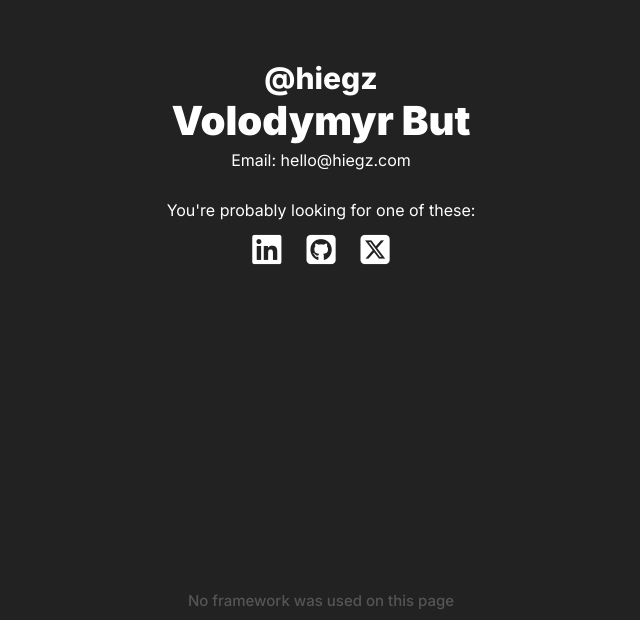
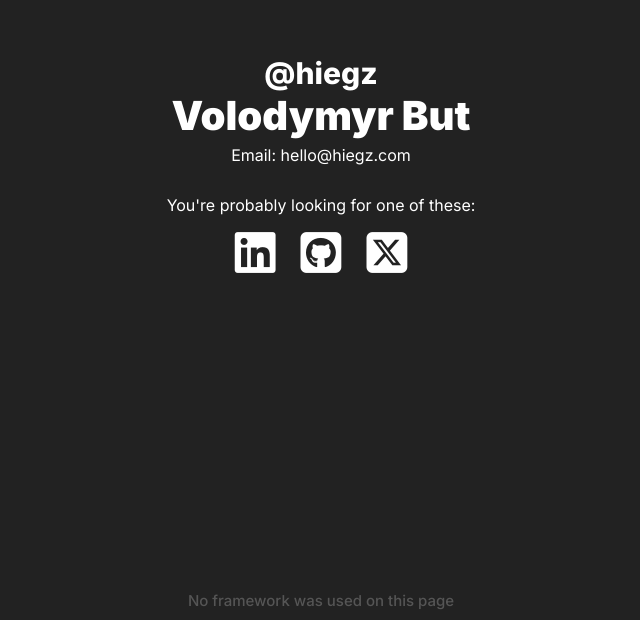
Before and after one commit to hiegz/homepage, a plain HTML site: page index.html in a window 1280 px wide. Shown: the part 180-800 px from the top of the page, without its empty margins (319-959 px from the left). Drawn offline with Linux system fonts and the light colour scheme.

Commit message:
make link icons bigger

```diff
--- a/style.css
+++ b/style.css
@@ -88,7 +88,7 @@ a {
 }
 
 #links * {
-    font-size: 25pt;
+    font-size: 35pt;
     color: #ffffff;
 }
 
```
